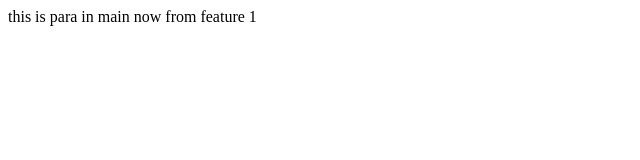
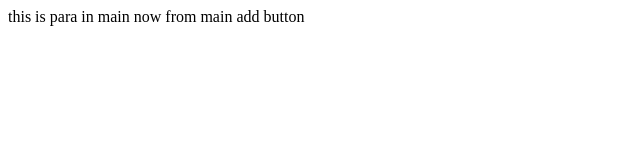
Before and after one commit to Pratham00007/demo, a plain HTML site: page index.html in a window 1280 px wide. Shown: the full height of the page, 0-640 px from the left. Drawn offline with Linux system fonts and the light colour scheme.

Commit message:
add b from main

```diff
--- a/index.html
+++ b/index.html
@@ -1,4 +1,4 @@
 <p>
     this is para in main
-    now from feature 1
+    now from main add button
 </p>
```
